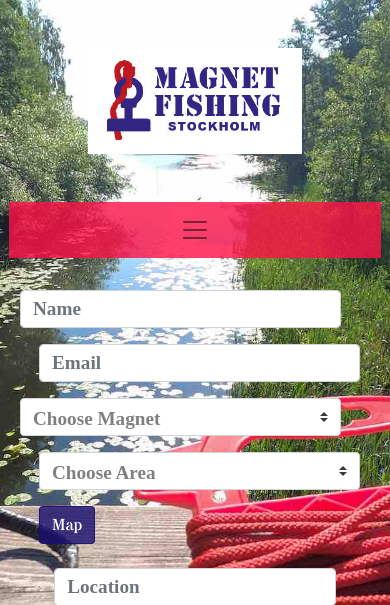
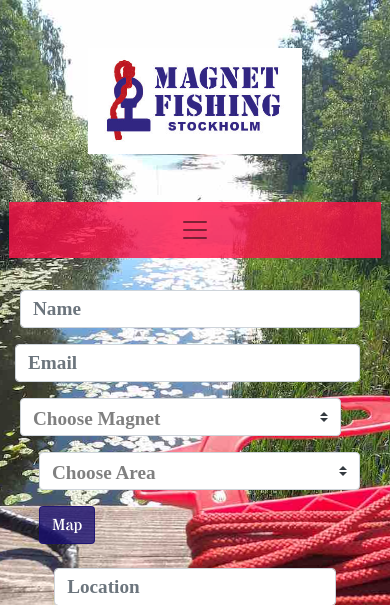
Before and after one commit to Bealby/magnet-fishing, a Flask app: page /add_catches in a window 390 px wide. Shown: the top 605 px of the page. Run offline with Flask 2, Linux system fonts and the light colour scheme; data that the repository does not hold is empty; some libraries are stand-ins or nearby versions.

Commit message:
Reduced margins for 'Email' field in add.catches.html

```diff
--- a/static/css/style.css
+++ b/static/css/style.css
@@ -80,6 +80,10 @@ body {
     padding-right:1rem;
 }
 
+.email-form-field{
+    padding-left:0rem !important;
+}
+
 .default-button{
     background-color:rgb(26, 16, 112, .8);
     border-color:rgb(26, 16, 112, .8);
@@ -140,3 +144,10 @@ body {
     padding-right:3rem;
     }
 }
+
+/*Reduce 'Name' field padding to provide more room on smaller devices for add_catches.html.*/
+@media(min-width:31.875rem) {
+.email-form-field{
+    padding-left:1.5rem !important;
+    }
+}
--- a/templates/add_catches.html
+++ b/templates/add_catches.html
@@ -5,10 +5,10 @@
 <form action="{{ url_for('insert_catches') }}" method="POST">
   <div class="form-row">
 
-    <div class="form-row col-md-6 col-sm-12 mt-3 pr-4">
+    <div class="form-row col-md-6 col-sm-12 mt-3">
       <input type="text" class="form-control form-fields" id="name" name="name" placeholder="Name">
     </div>
-    <div class="form-row col-md-6 col-sm-12 mt-3 pl-4">
+    <div class="form-row col-md-6 col-sm-12 email-form-field mt-3">
       <input type="email" class="form-control form-fields" id="email" name="email" placeholder="Email">
     </div>
 
```
